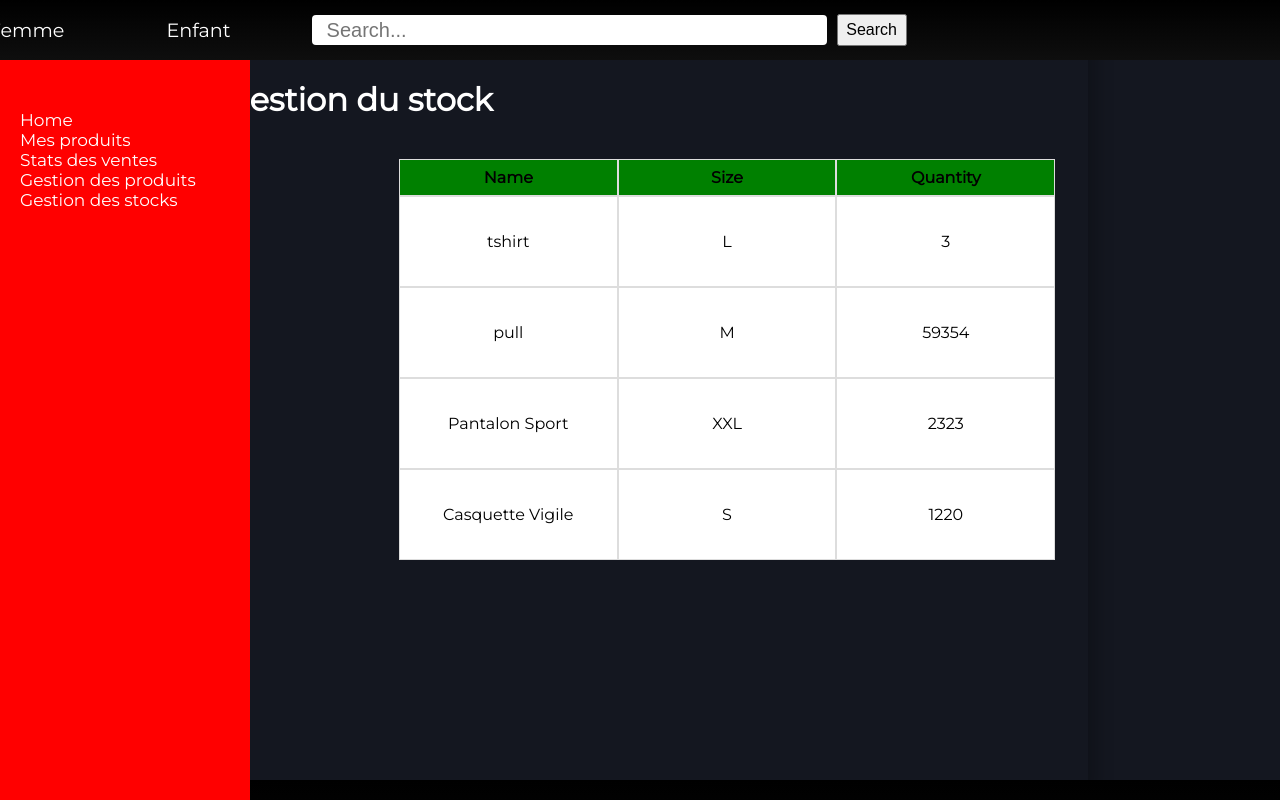
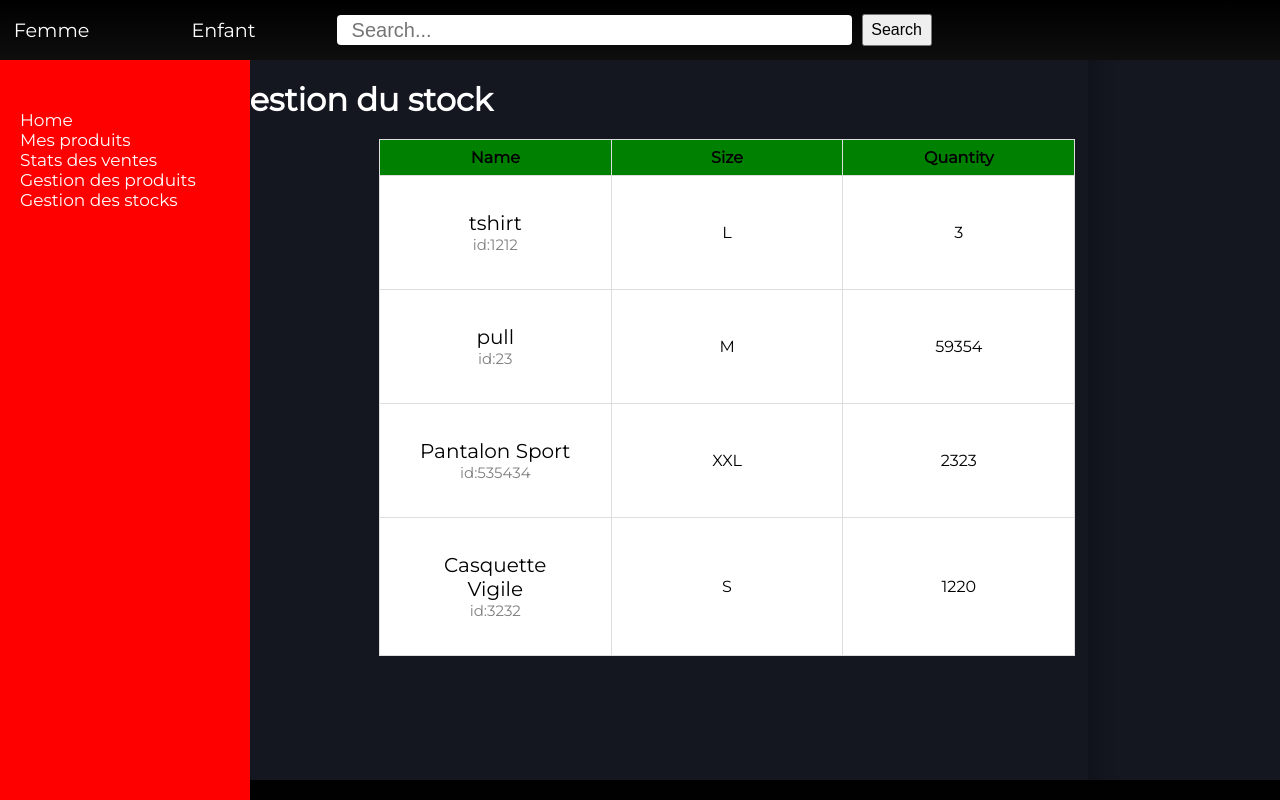
Before and after one commit to Gianni-m/ecommerce, a React (Create React App) app: page /dashboard/stockManagement in a window 1280 px wide. Shown: the top 800 px of the page. Built offline with nearby package versions, Linux system fonts and the light colour scheme.

Commit message:
fix LogoutForm

```diff
--- a/src/App.scss
+++ b/src/App.scss
@@ -22,4 +22,16 @@ div.App {
   padding: 0;
   outline-offset: unset;
   outline: none;
+
 }
+
+table,
+table tr, tr td, table tbody, table thead, table footer, tr th {
+  margin:0;
+  padding:0;
+  background:none;
+  border:none;
+  border-collapse:collapse;
+  border-spacing:0;
+  background-image:none;
+}
--- a/src/actions/authActions.js
+++ b/src/actions/authActions.js
@@ -1,4 +1,4 @@
-import {UPDATE_AUTH} from "./types";
+import {LOGOUT, UPDATE_AUTH} from "./types";
 import axios from "axios";
 
 export const connectUser = () => async dispatch => {
@@ -68,14 +68,9 @@ export const registerDispatch = (payload) => {
 
 export const logout = () => async dispatch => {
     try {
-        const user = await axios.post(`auth/login`, {
-
-
-        })
-            .then((response) => response.data);
-        dispatch(logoutDispatch(user.data))
-    localStorage.removeItem("jwtToken")
-        return user;
+        console.log("ici")
+        localStorage.removeItem('jwtToken');
+        dispatch(logoutDispatch())
     }
     catch (err) {
             console.log(err);
@@ -84,11 +79,9 @@ export const logout = () => async dispatch => {
 
 }
 
-export const logoutDispatch = (payload) => {
+export const logoutDispatch = () => {
     return {
-        type : UPDATE_AUTH,
-        payload: {
-            user:payload
-        }
+        type : LOGOUT,
+        payload: null
     }
 }
--- a/src/actions/types.js
+++ b/src/actions/types.js
@@ -1,5 +1,5 @@
 export const UPDATE_AUTH = 'UPDATE_AUTH'
-
+export const LOGOUT = 'LOGOUT'
 
 export const ADD_PRODUCT_TO_CART = 'ADD_PRODUCT_TO_CART'
 export const REMOVE_PRODUCT_FROM_CART = 'REMOVE_PRODUCT_FROM_CART'
--- a/src/components/Auth/LogoutForm.js
+++ b/src/components/Auth/LogoutForm.js
@@ -1,30 +1,23 @@
-import {connect} from "react-redux";
+import {connect, useDispatch} from "react-redux";
 import {logout} from "../../actions/authActions";
 import {GrLogout} from "react-icons/gr";
-import React from "react";
+import React, {useEffect} from "react";
 import '../Navbar/Navbar.scss'
 
 
 
 const LogoutForm = () => {
 
- const logout = () => {
 
-        localStorage.removeItem('jwtToken');
+
+    const dispatch = useDispatch()
+
+    const degage = async () => {
+        await dispatch(logout())
         window.location.href = "/home";
     }
-
-
-        return(
-            <GrLogout className="logoutlogo" onClick={logout}/>
-
-        )
-
-
-
+    useEffect(() => degage())
+    return (<h1>aurevoir</h1>)
 }
 
-const mapStateToProps = state => ({
-    auth: state.auth,
-});
-export default connect(mapStateToProps, {logout})(LogoutForm);
+export default LogoutForm
--- a/src/components/Navbar/Navbar.js
+++ b/src/components/Navbar/Navbar.js
@@ -9,7 +9,6 @@ import { IoMenu } from "react-icons/io5";
 
 import {Link} from 'react-router-dom';
 import Dropdown from './Dropdown'
-import LogoutForm from "../Auth/LogoutForm";
 
 
 
@@ -126,7 +125,6 @@ function Navbar() {
                         </Link>
 
                         <Link to ='/home' className="logout">
-                            <LogoutForm/>
                         </Link>
 
 
--- a/src/components/productManagement/stockDashboard/stockManagement/StockManagement.js
+++ b/src/components/productManagement/stockDashboard/stockManagement/StockManagement.js
@@ -35,34 +35,20 @@ const products = [
 
 const StockManagement = () => {
 
-
-
-const renderStock = (product, index) => {
-    return (
-        <tr key={index}>
-            <td>{product.name} </td>
-            <td> {product.size} </td>
-            <td> {product.quantity}</td>
-
-        </tr>
-
-
-    )
-
-}
     return (
 
         <div className="stockManagement">
             <h1 className="title"> Gestion du stock</h1>
 
-            <div className="table">
+            <table className="table">
 
-                    <tr className="header-table">
+                    <thead className="header-table">
+                        <tr>
                         <th>Name</th>
                         <th>Size</th>
                         <th>Quantity</th>
-
-                    </tr>
+                        </tr>
+                    </thead>
 
                     <tbody className="body-table">
 
@@ -70,9 +56,24 @@ const renderStock = (product, index) => {
 
                     </tbody>
 
-            </div>
+            </table>
         </div>
     );
 }
 
+
+const renderStock = (product, index) => {
+    return (
+        <tr key={index}>
+            <td>
+                <span className='product-name'>{product.name}</span>
+                <span className='product-id'>{'id:' + product.id}</span>
+            </td>
+            <td> {product.size} </td>
+            <td> {product.quantity}</td>
+        </tr>
+    )
+
+}
+
 export default StockManagement;
--- a/src/components/productManagement/stockDashboard/stockManagement/StockManagement.scss
+++ b/src/components/productManagement/stockDashboard/stockManagement/StockManagement.scss
@@ -6,33 +6,57 @@ div.stockManagement {
   }
 
 
-div.table {
+table.table {
+
+  td, tr, th {
+    border:none;
+    border-collapse:collapse;
+    border-spacing:0;
+  }
   margin-left: 20%;
   padding: 20px;
+  border:none;
+  border-collapse:collapse;
+  border-spacing:0;
 
 
-  tr.header-table{
+  thead.header-table{
+    border:none;
+    border-collapse:collapse;
+    border-spacing:0;
     background-color: green;
-    th {
-      border: 1px solid #ddd;
-      padding: 8px;
-
-
-
+    tr {
+      th {
+        border: 1px solid #ddd;
+        padding: 8px;
+      }
     }
   }
 
  tbody.body-table{
+   border:none;
+   border-collapse:collapse;
+   border-spacing:0;
+   tr {
+     td {
+       span {
+         display: block;
+         &.product-name {
+           font-size: 20px;
 
-     td {
+         }
+         &.product-id {
+           font-size: 15px;
+           color: gray;
+         }
+       }
        text-align: center;
        border: 1px solid #ddd;
        padding: 35px;
        background-color: white;
        width: 25%;
-
      }
-
+   }
 
    }
 
--- a/src/reducers/auth.js
+++ b/src/reducers/auth.js
@@ -1,4 +1,4 @@
-import {UPDATE_AUTH} from "../actions/types";
+import {LOGOUT, UPDATE_AUTH} from "../actions/types";
 
 const initialState = {
     isAuthenticated: false,
@@ -12,6 +12,8 @@ export default function authReducer(state = initialState, action) {
             isAuthenticated: true,
             user: action.payload.user
         }
+        case LOGOUT: return initialState
+
         default:
             return state;
     }
--- a/src/router/router.js
+++ b/src/router/router.js
@@ -11,6 +11,7 @@ import Footer from "../components/Footer/Footer";
 import DashboardSidebar from "../components/productManagement/DashboardSidebar";
 import StockDashboard from "../components/productManagement/stockDashboard/StockDashboard";
 import StockManagement from "../components/productManagement/stockDashboard/stockManagement/StockManagement";
+import LogoutForm from "../components/Auth/LogoutForm";
 class RouterList extends Component {
     render() {
         return (
@@ -23,6 +24,7 @@ class RouterList extends Component {
                         <Route exact path='/' component={Home} />
                         <Route path='/login' component={LoginForm}/>
                         <Route path='/register' component={RegisterForm} />
+                        <Route path='/logout' component={LogoutForm} />
                         {<Route path='/cart' component={Cart}/>}
                         <Route path='/product/:productId/' component={ProductPage}/>
 
```
